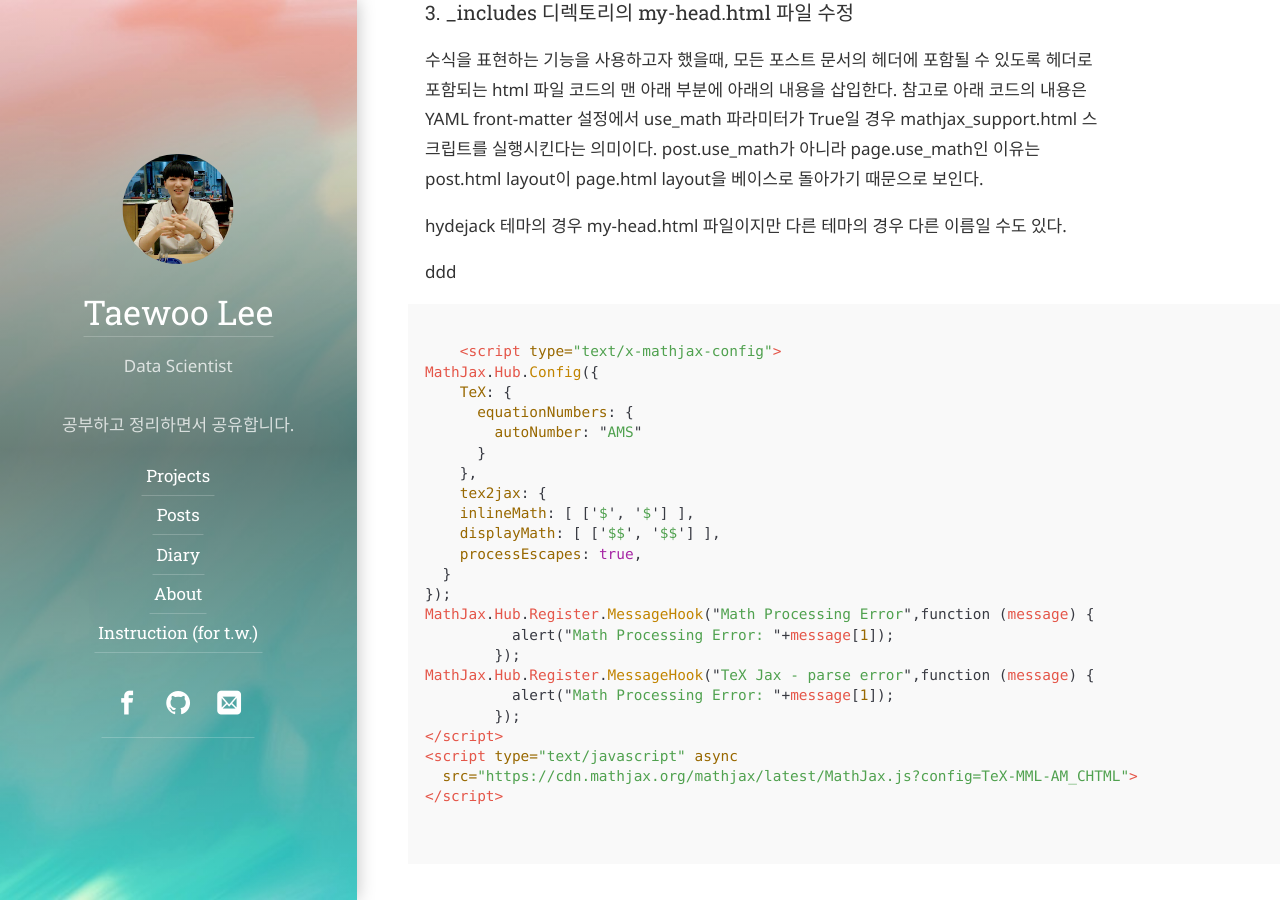
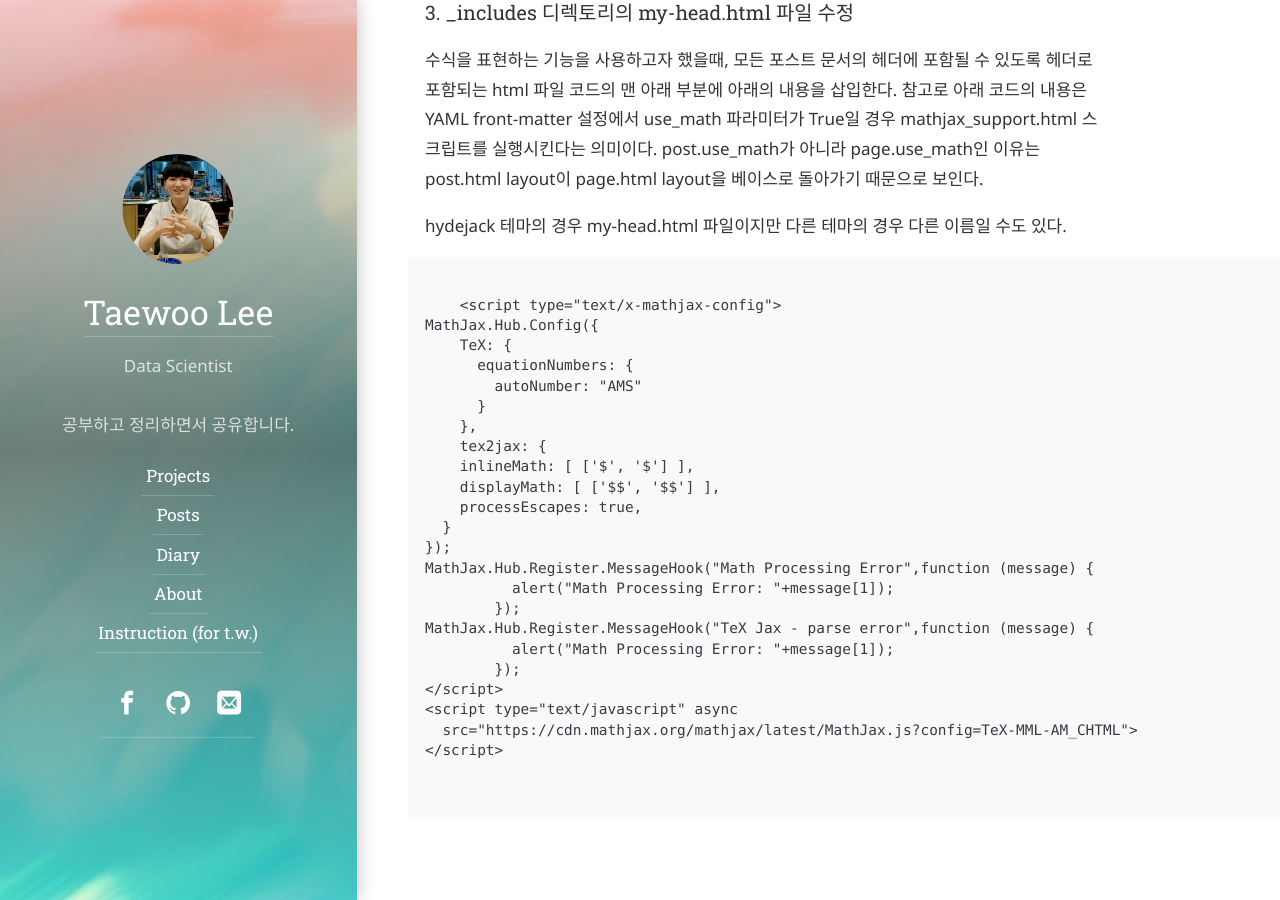
Before and after one commit to TaeWoo21/past_TaeWoo21.github.io, a Jekyll site: the page built from posts/_posts/2021-03-31-github_blog_mathjax.md, in a window 1280 px wide and 900 px high, scrolled down 2227 px. Built offline with Jekyll 4.4.1, drawn with Linux system fonts in a browser that asks for light colours; some web fonts are replaced; formulas are drawn with MathJax 3; comment, search, counter and statistics services are not loaded.

Commit message:
post update

````diff
--- a/posts/_posts/2021-03-31-github_blog_mathjax.md
+++ b/posts/_posts/2021-03-31-github_blog_mathjax.md
@@ -68,9 +68,7 @@ kramdown:
 
 hydejack 테마의 경우 my-head.html 파일이지만 다른 테마의 경우 다른 이름일 수도 있다.
 
-ddd
-
-```html
+```
 {% if page.use_math %}
     {% include mathjax_support.html %}
 {% endif %}
````
